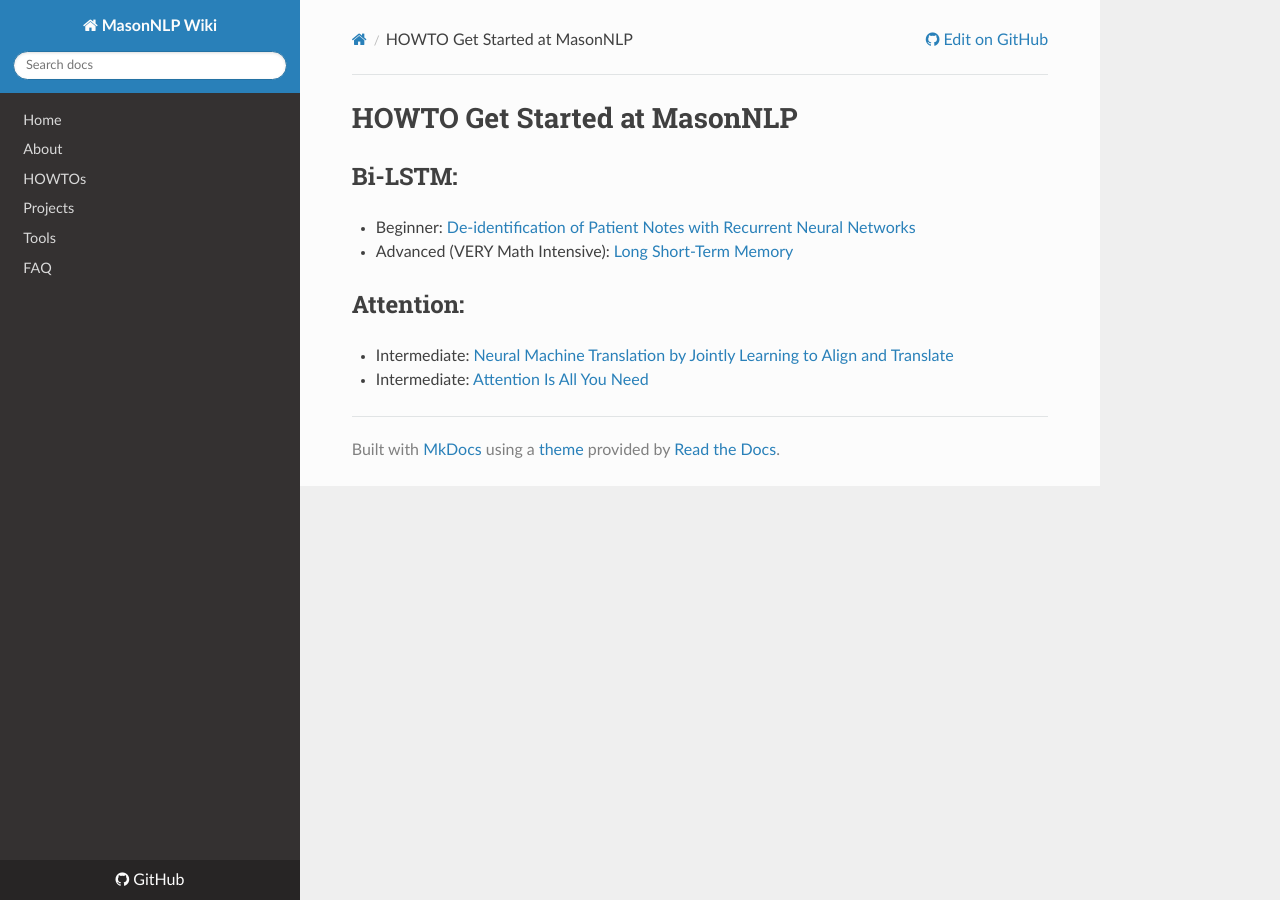
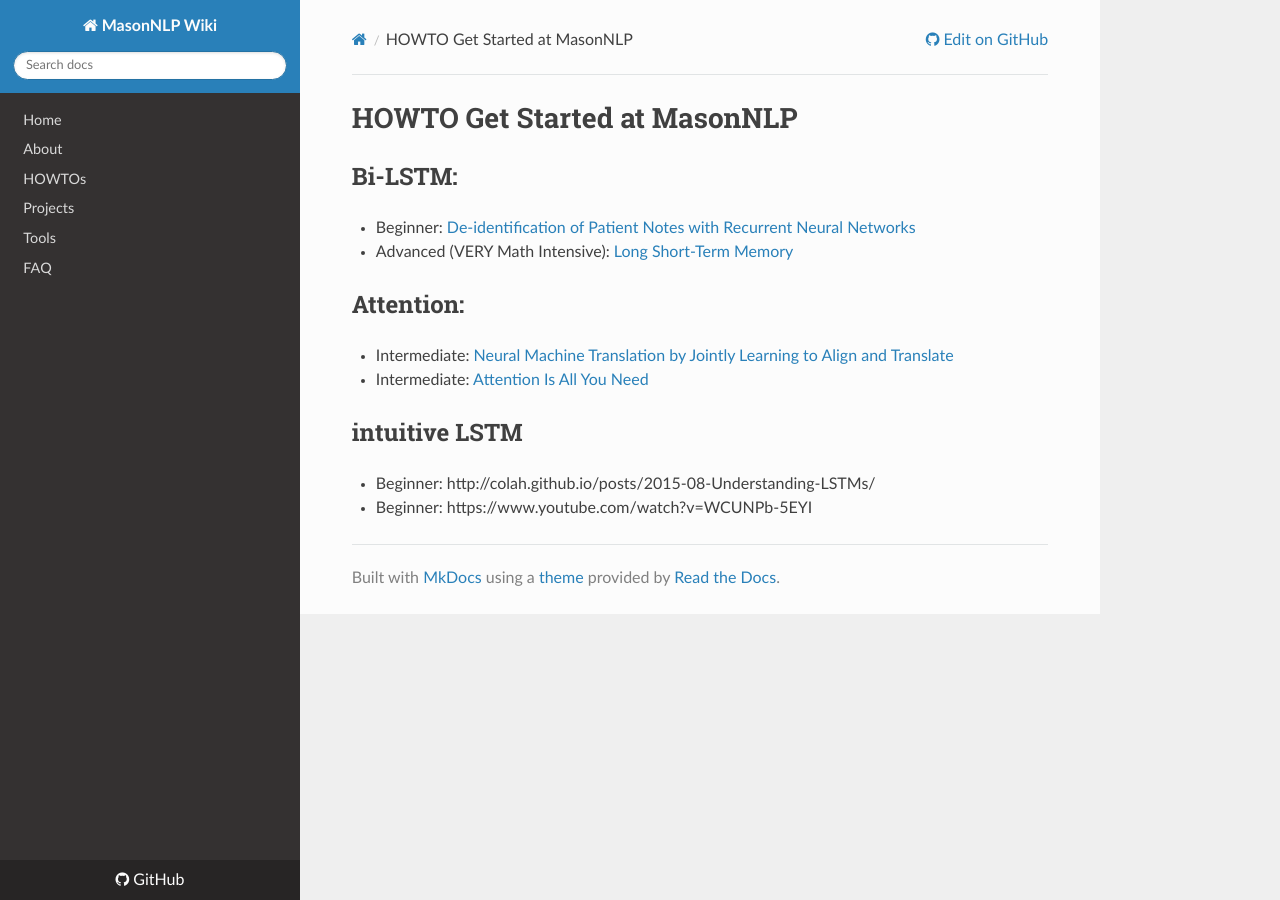
Before and after one commit to masonnlp/wiki, an MkDocs documentation site: the page built from docs/HOWTOs/HOWTO-get-started.md, in a window 1280 px wide. Built offline with MkDocs 1.6.1, drawn with Linux system fonts in a browser that asks for light colours; nearby versions of some CDN libraries.

Commit message:
Update HOWTO-get-started.md

```diff
--- a/docs/HOWTOs/HOWTO-get-started.md
+++ b/docs/HOWTOs/HOWTO-get-started.md
@@ -9,3 +9,7 @@
 ## Attention:
 * Intermediate: [Neural Machine Translation by Jointly Learning to Align and Translate](https://arxiv.org/abs/1409.0473)
 * Intermediate: [Attention Is All You Need](https://arxiv.org/abs/1706.03762)
+
+## intuitive LSTM
+* Beginner: http://colah.github.io/posts/2015-08-Understanding-LSTMs/
+* Beginner: https://www.youtube.com/watch?v=WCUNPb-5EYI
```
